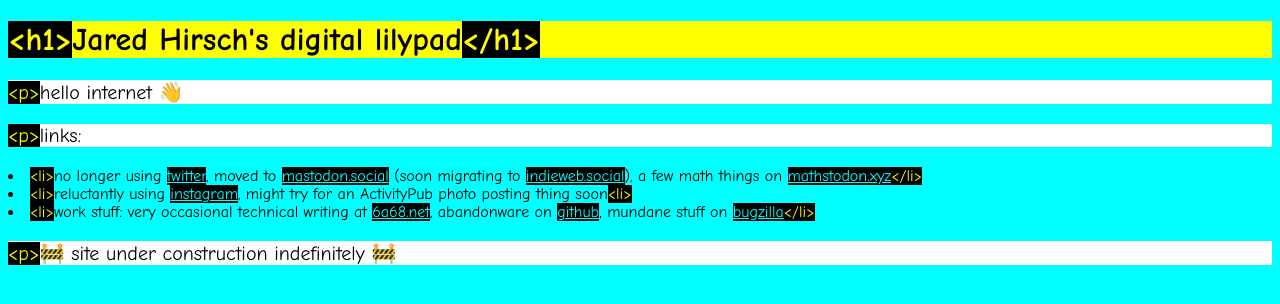
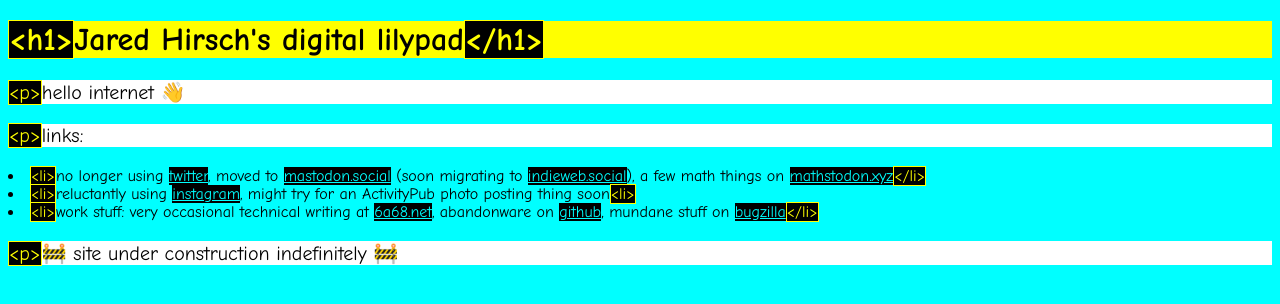
Before and after one commit to jaredhirsch/jh.com, a plain HTML site: page index.html in a window 1280 px wide. Drawn offline with Linux system fonts and the light colour scheme.

Commit message:
Add iOS substitute for comic sans

```diff
--- a/index.css
+++ b/index.css
@@ -1,5 +1,5 @@
 html {
-  font-family: "Comic Sans MS", "Comic Sans", cursive, sans-serif;
+  font-family: "Comic Sans MS", "Comic Sans", "Chalkboard SE Regular", "ChalkboardSE-Regular", sans-serif;
   background: aqua;
 }
 p {
@@ -15,7 +15,8 @@ h1 {
   background: yellow;
 }
 code {
-  font-family: "Comic Sans MS", "Comic Sans", cursive, sans-serif;
+  font-family: "Comic Sans MS", "Comic Sans", "Chalkboard SE Regular", "ChalkboardSE-Regular", sans-serif;
   color: yellow;
   background: black;
+  border: 1px solid yellow;
 }
```
